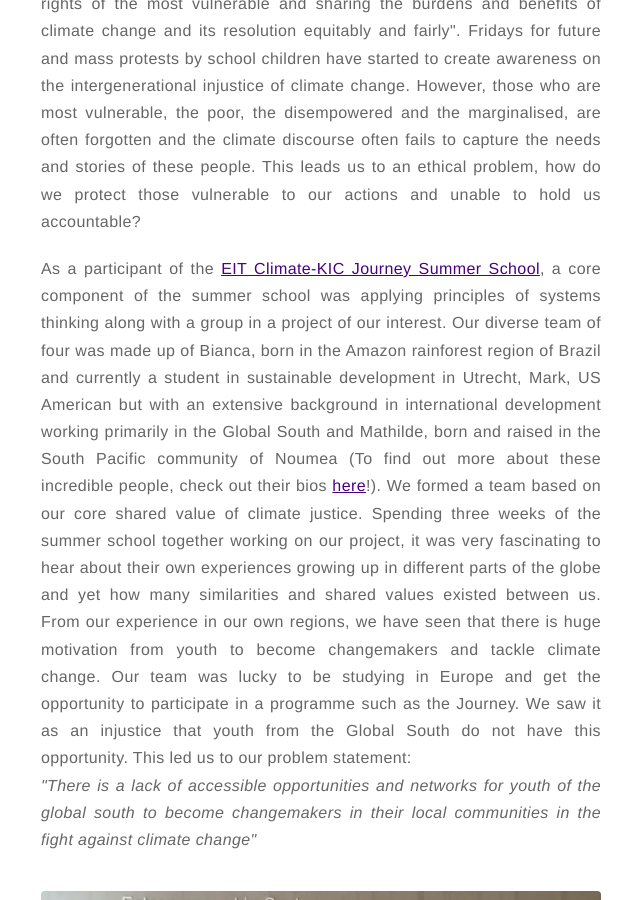
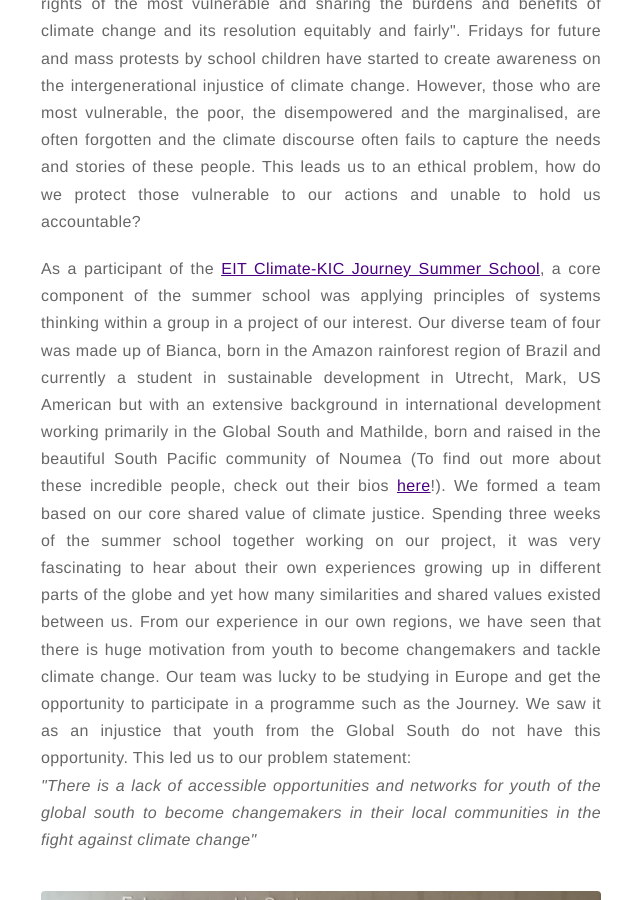
Before and after one commit to anjukan/anjukan.github.io, a Jekyll site: the page built from _posts/2019-09-15-Climate-Justice-and-the-Leap-Frog.markdown, in a window 1280 px wide and 900 px high, scrolled down 2129 px. Shown: the whole window, without its empty margins (319-959 px from the left). Built offline with Jekyll 4.4.1, drawn with Linux system fonts in a browser that asks for light colours; some of the changed text lies outside the part shown.

Commit message:
Added v6 of climate justice blog

```diff
--- a/_posts/2019-09-15-Climate-Justice-and-the-Leap-Frog.markdown
+++ b/_posts/2019-09-15-Climate-Justice-and-the-Leap-Frog.markdown
@@ -58,9 +58,9 @@ disempowered and the marginalised, are often forgotten and the climate discourse
 us to an ethical problem, how do we protect those vulnerable to our actions and unable to hold us accountable? </p>
 
 <p> As a participant of the <a href="https://journey.climate-kic.org/">EIT Climate-KIC Journey Summer School</a>, a core component of the summer school was applying principles
-of systems thinking along with a group in a project of our interest. Our diverse team of four was made up of Bianca, born in the Amazon rainforest region of Brazil and currently
+of systems thinking within a group in a project of our interest. Our diverse team of four was made up of Bianca, born in the Amazon rainforest region of Brazil and currently
 a student in sustainable development in Utrecht, Mark, US American but with an extensive background in international development working primarily in the Global South and
-Mathilde, born and raised in the South Pacific community of Noumea (To find out more about these incredible people, check out their bios
+Mathilde, born and raised in the beautiful South Pacific community of Noumea (To find out more about these incredible people, check out their bios
 <a href="/assets/documents/19TgroupCLIMATEJUSTICELEAGUE.pdf">here</a>!). We formed a team based on our core shared value of climate justice.
 Spending three weeks of the summer school together working on our project, it was very fascinating to hear
 about their own experiences growing up in different parts of the globe and yet how many similarities and shared values existed between us. From our
@@ -90,7 +90,7 @@ been the hallmark of the people and communities of the Global South but that are
 
 
 <p> Take the humble banana leaf, traditionally
-it was used to serve food in the part of Sri Lanka that I come from with the meal being eaten off the leaf (also commonly used in other parts of the world such as South India, South East
+it was used to serve and eat food off in the part of Sri Lanka that I come from (also commonly used in other parts of the world such as South India, South East
 Asia and Central America for cooking and serving purposes) and now it is generally just reserved for festive occasions. It's becoming harder and
 harder to find places in Jaffna that serve the traditional rice thali off a banana leaf. Whilst visiting the
 <a href="https://www.unternehmertum.de/makerspace.xhtml?lang=en">MakerSpace</a> at UnternehmerTUM (Centre for Innovation
```
